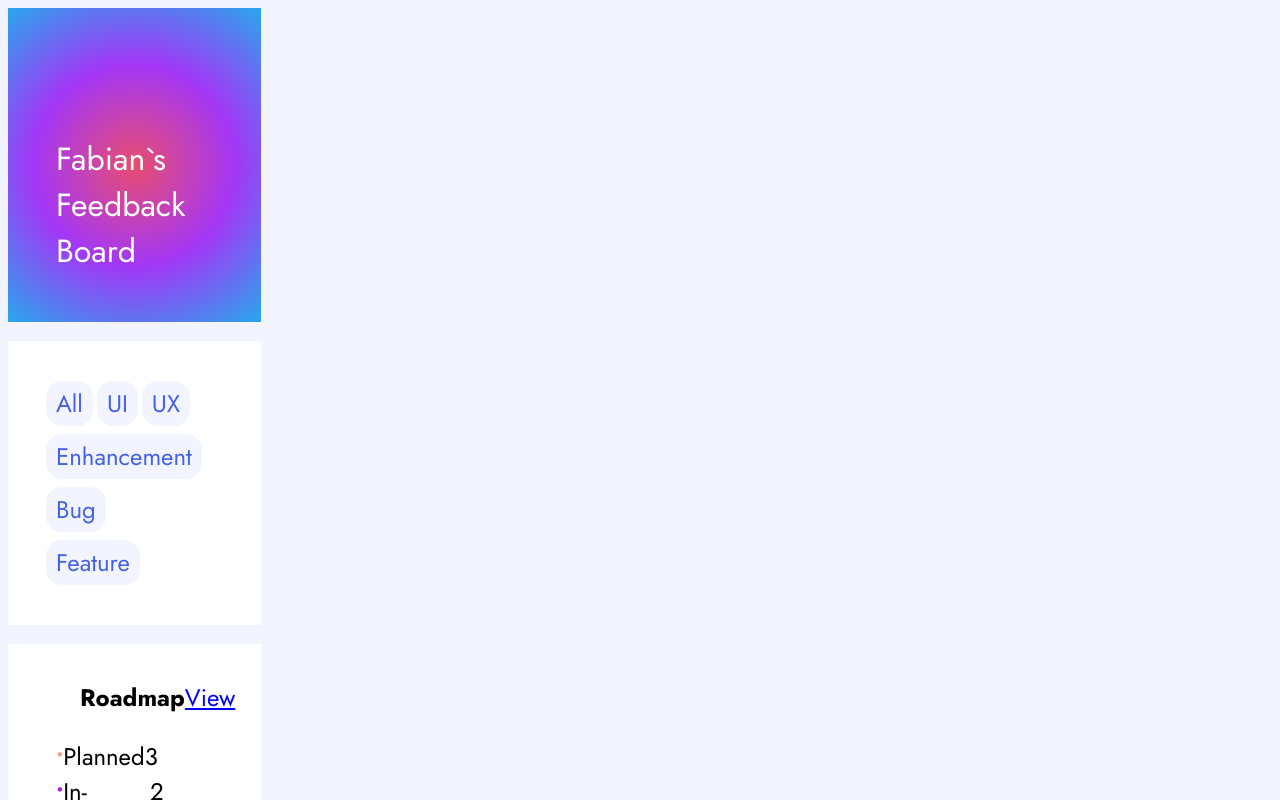
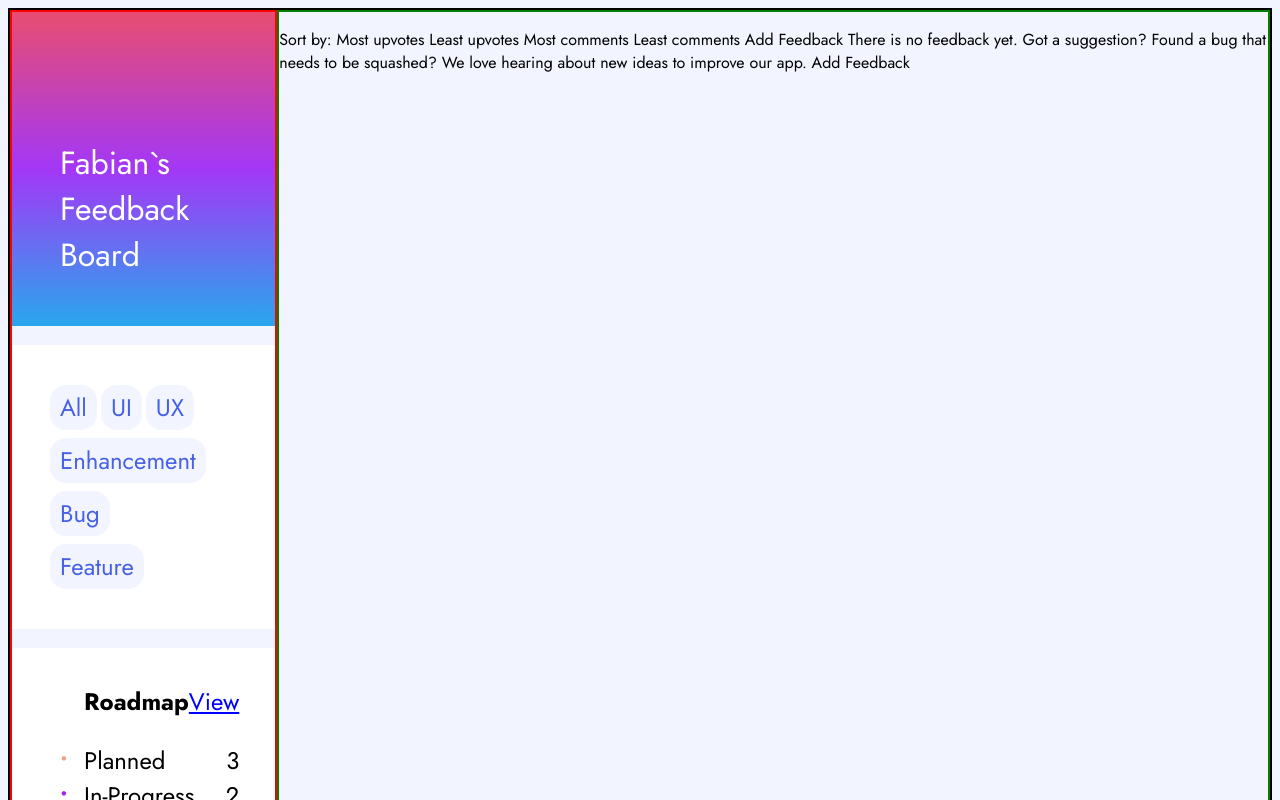
Before and after one commit to FabianAndiel1985/product_feedback_app-REACT-SCSS, a React (Create React App) app: page / in a window 1280 px wide. Shown: the top 800 px of the page. Built offline with nearby package versions, Linux system fonts and the light colour scheme.

Commit message:
split main subcomponent into components

```diff
--- a/src/components/suggestions/components/main/main.jsx
+++ b/src/components/suggestions/components/main/main.jsx
@@ -2,6 +2,7 @@ import React from 'react'
 
 const Main = () => {
     return (
+
         <p>
         Sort by:
         Most upvotes
--- a/src/components/suggestions/components/sidebar/sidebar.module.scss
+++ b/src/components/suggestions/components/sidebar/sidebar.module.scss
@@ -9,7 +9,6 @@
 
 @mixin basicWhiteBoxStyles {
     background-color:var(--box-background);
-    width:20%;
     margin-top: 0.8em;
     padding: 1.5em;
     font-size: 1.5em;
@@ -25,9 +24,8 @@
 
 
 .sidebarGradient {
-    background: radial-gradient(circle, #E84D70, #A337F6, #28A7ED);
+    background: linear-gradient( #E84D70, #A337F6, #28A7ED);
     color:white;
-    width:20%;
     padding: 3em 1.5em 0.5em;
     font-size: 2em;
 }
@@ -42,7 +40,7 @@
     @include basicWhiteBoxStyles;
 
         div {
-            width: 60%;
+
             display:flex;
             justify-content: space-between;
 
@@ -56,7 +54,6 @@
         }
 
         ul {
-            width: 60%;
             padding-left: 1.5em;
             li{
 
--- a/src/components/suggestions/index.jsx
+++ b/src/components/suggestions/index.jsx
@@ -1,13 +1,22 @@
 import React from 'react'
 import Main from './components/main/main'
 import Sidebar from './components/sidebar/sidebar';
+import * as suggestionStyles from './suggestions.module.scss';
 
 const Suggestions = () => {
     return (
-        <>
-            <Sidebar/>
-            <Main/>
-        </>
+
+        <div className={suggestionStyles.suggestionsContainer}>
+            {/* eventually ommit the div */}
+            <div className={suggestionStyles.suggestionsContainer__sidebar}>
+                <Sidebar/>
+            </div>
+            {/* eventually ommit this div */}
+            <div className={suggestionStyles.suggestionsContainer__main}>
+                <Main/>
+            </div>
+        </div>
+
     )
 }
 
--- /dev/null
+++ b/src/components/suggestions/suggestions.module.scss
@@ -0,0 +1,15 @@
+.suggestionsContainer {
+
+    display:flex;
+    border:2px solid black;
+
+    .suggestionsContainer__sidebar {
+        border:2px solid red;
+    }
+
+
+    .suggestionsContainer__main {
+        border:2px solid green;
+    }
+
+}
```
Also changed, not shown: src/components/suggestions/components/main/components/LongWhiteBox.jsx (added, +20 -0 lines), src/components/suggestions/components/main/components/LongWhiteBox.module.scss (added).
